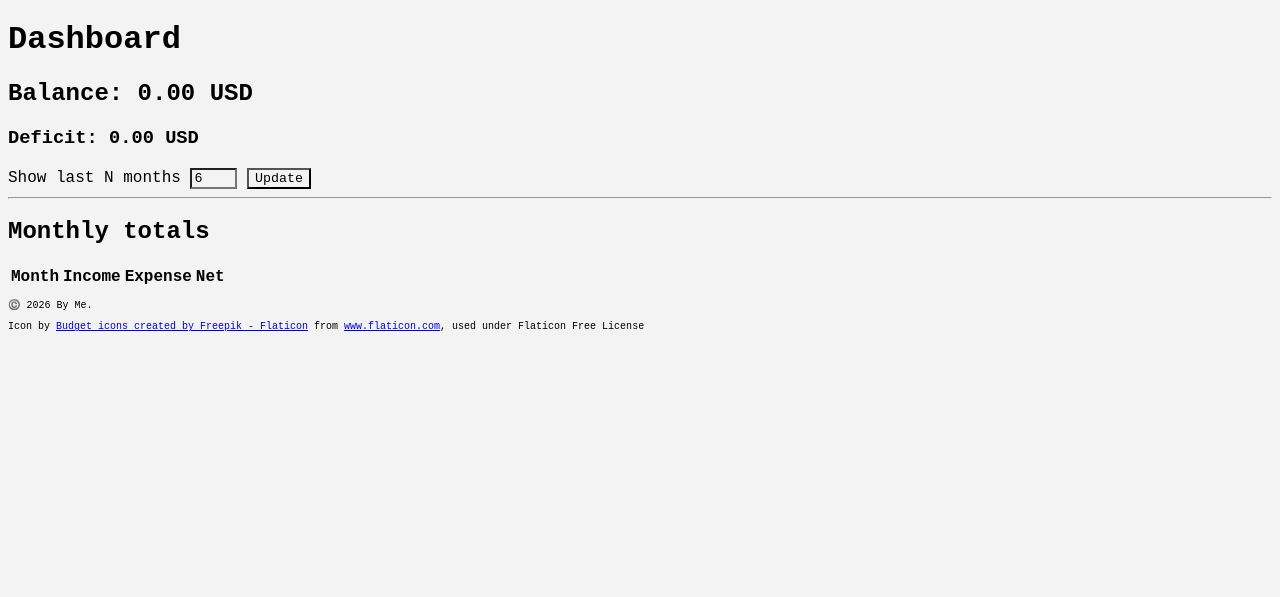
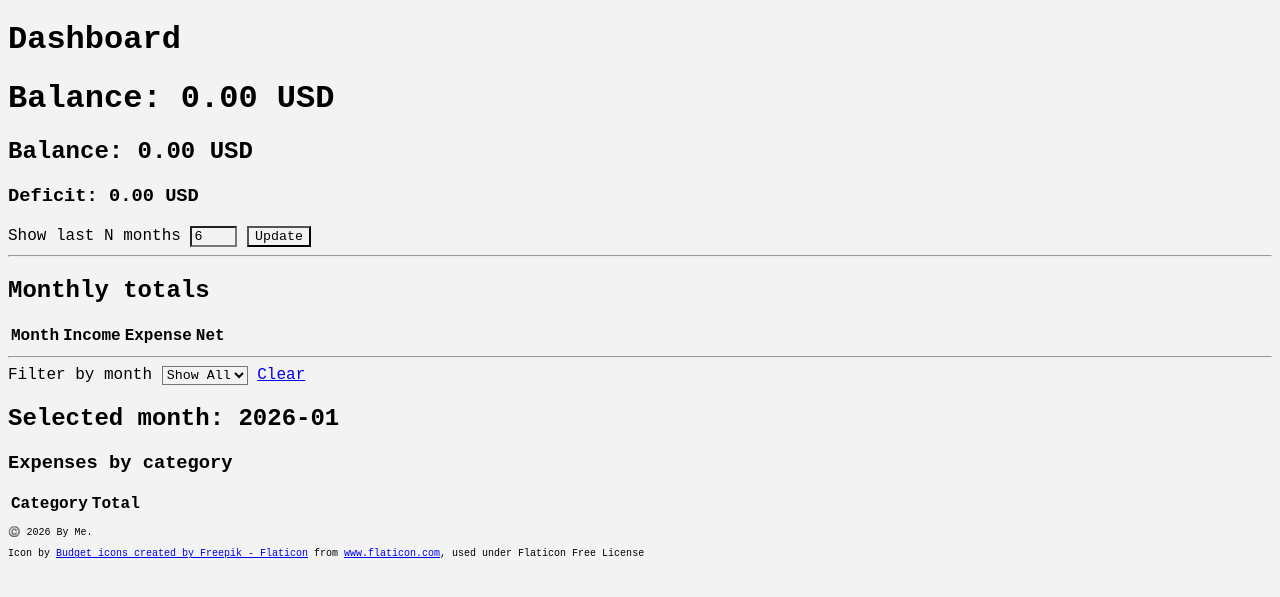
Before and after one commit to Daniel-7733/MyFinanceMap, a Flask app: page /dashboard in a window 1280 px wide. Shown: the part 54-651 px from the top of the page. Run offline with Flask 3, Linux system fonts and the light colour scheme; lists and menus that the app fills with data are empty.

Commit message:
P3: user can see Expenses by category for each month

```diff
--- a/app/routes.py
+++ b/app/routes.py
@@ -12,10 +12,11 @@ from decimal import Decimal, InvalidOperation
 from datetime import date, datetime
 from sqlalchemy.orm import Query
 from .models import Transaction, db
-from .services.analytics import monthly_totals
+from .services.analytics import monthly_totals, category_totals
 from .services.budgeting import available_balance, deficit_amount, total_income, total_expense
 from .services.summary import get_finance_overview, get_balance
 from .utils import get_available_months, get_current_month, split_income_expense
+
 
 
 main: Blueprint = Blueprint("main", __name__)
@@ -113,7 +114,7 @@ def add_transaction() -> Response | str:
         # (optional) compute home amount for reporting
         amount_home: Decimal = (amount * rate).quantize(Decimal("0.01")) if (is_foreign and rate) else amount
 
-        transaction = Transaction(
+        transaction: Transaction = Transaction(
             txn_type=txn_type,
             amount=amount,
             currency=currency,
@@ -295,20 +296,68 @@ def delete_transaction(id: int) -> Response | str:
 
 @main.route("/dashboard", methods=["GET"])
 def dashboard() -> str:
+    # ---- month dropdown data ----
+    base_query: Query[Transaction] = Transaction.query.order_by(Transaction.id.desc())
+    all_transactions: list[Transaction] = base_query.all()
+
+    month_options: dict[str, str] = get_available_months(all_transactions)
+    today_key, today_label = get_current_month()
+
+    # ---- month selection ----
+    month_str: str | None = request.args.get("month")  # "YYYY-MM" or "all"
+    if not month_str:
+        month_str = today_key  # default current month
+
+    selected_month: str = month_str
+    selected_label: str = "All" if month_str == "all" else month_options.get(month_str, month_str)
+
+    # ---- fetch filtered transactions ----
+    query: Query[Transaction] = Transaction.query.order_by(Transaction.id.desc())
+
+    period_month_obj: date | None = None
+    if month_str != "all":
+        try:
+            year_str, mon_str = month_str.split("-")
+            period_month_obj = date(int(year_str), int(mon_str), 1)
+            query = query.filter(Transaction.period_month == period_month_obj)
+        except ValueError:
+            selected_month = "all"
+            selected_label = "All"
+
+    transactions: list[Transaction] = query.all()
+
+    # ---- totals for selected scope ----
+    balance: Decimal = get_balance(transactions)
+    available: Decimal = available_balance(balance)
+    deficit: Decimal = deficit_amount(balance)
+
+    # ---- category totals (only meaningful for a specific month) ----
+    category_data: list[dict] = []
+    if period_month_obj:
+        category_data = category_totals(transactions, period_month_obj)
+
+    # ---- last_n chart ----
     last_n_str: str = request.args.get("last_n", "6")
     try:
         last_n: int = int(last_n_str)
     except ValueError:
-        last_n: int = 6
+        last_n = 6
 
-    transactions, balance, available, deficit = get_finance_overview()
     month_data: list[dict[str, Any]] = monthly_totals(last_n=last_n)
 
     return render_template(
         "dashboard.html",
+        transactions=transactions,
         balance=f"{balance:,.2f}",
+        available=f"{available:,.2f}",
         deficit=f"{deficit:,.2f}",
         currency=MAIN_CURRENCY,
         month_data=month_data,
+        category_data=category_data,
         last_n=last_n,
+        month_options=month_options,
+        today_key=today_key,
+        today_label=today_label,
+        selected_month=selected_month,
+        selected_label=selected_label,
     )
--- a/app/services/analytics.py
+++ b/app/services/analytics.py
@@ -8,11 +8,12 @@
 """
 from __future__ import annotations
 
+from datetime import date
 from decimal import Decimal
-from typing import Any
+from typing import Any, Iterable
 from sqlalchemy import func, case
 from ..models import Transaction, db
-
+from collections import defaultdict
 
 
 def monthly_totals(last_n: int = 6) -> list[dict[str, Any]]:
@@ -73,5 +74,25 @@ def monthly_totals(last_n: int = 6) -> list[dict[str, Any]]:
     return data
 
 
-def category_totals(period_month) -> list[dict]:
-    ...
+def category_totals(transactions: Iterable["Transaction"], period_month: date) -> list[dict[str, Decimal]]:
+    """
+    Calculate total expense per category for a given month.
+
+    Args:
+        transactions: Iterable of Transaction objects.
+        period_month: The month to filter by (stored as the first day of the month, e.g. date(2026, 1, 1)).
+
+    Returns:
+        A list of dicts like: {"category": "groceries", "total": Decimal("123.45")}, sorted by total desc.
+    """
+
+
+    totals: dict[str, Decimal] = defaultdict(lambda: Decimal("0"))
+
+    for t in transactions:
+        if t.period_month == period_month and t.txn_type == "expense":
+            totals[t.category] += (t.amount_home or Decimal("0"))
+
+    data: list[dict[str, str | Decimal]] = [{"category": cat, "total": total} for cat, total in totals.items()]
+    data.sort(key=lambda x: x["total"], reverse=True)
+    return data
--- a/app/templates/dashboard.html
+++ b/app/templates/dashboard.html
@@ -4,7 +4,8 @@
 
 <h1>Dashboard</h1>
 
-<h2>Balance: {{ balance }} {{ currency }}</h2>
+<h1>Balance: {{ balance }} {{ currency }}</h1>
+<h2>Balance: {{ available }} {{ currency }}</h2>
 <h3>Deficit: {{ deficit }} {{ currency }}</h3>
 
 <form method="GET" action="{{ url_for('main.dashboard') }}">
@@ -42,4 +43,40 @@
   {% endfor %}
 </table>
 
+
+<hr />
+
+<form method="GET" action="{{ url_for('main.dashboard') }}">
+  <label for="month_select">Filter by month</label>
+
+  <select id="month_select" name="month" onchange="this.form.submit()">
+    <option value="all" {% if selected_month == "all" %}selected{% endif %}>Show All</option>
+
+    {% for key, label in month_options.items() %}
+      <option value="{{ key }}" {% if selected_month == key %}selected{% endif %}>
+        {{ label }}{% if key == today_key %} (Current){% endif %}
+      </option>
+    {% endfor %}
+  </select>
+
+  <noscript><button type="submit">Filter</button></noscript>
+  <a href="{{ url_for('main.dashboard') }}">Clear</a>
+</form>
+
+<h2>Selected month: {{ selected_label }}</h2>
+
+<h3>Expenses by category</h3>
+<table>
+  <tr>
+    <th>Category</th>
+    <th>Total</th>
+  </tr>
+  {% for row in category_data %}
+  <tr>
+    <td>{{ row.category }}</td>
+    <td>{{ "{:,.2f}".format(row.total) }} {{ currency }}</td>
+  </tr>
+  {% endfor %}
+</table>
+
 {% endblock %}
```
Also changed, not shown: app/templates/transactions.html (+3 -10 lines).
